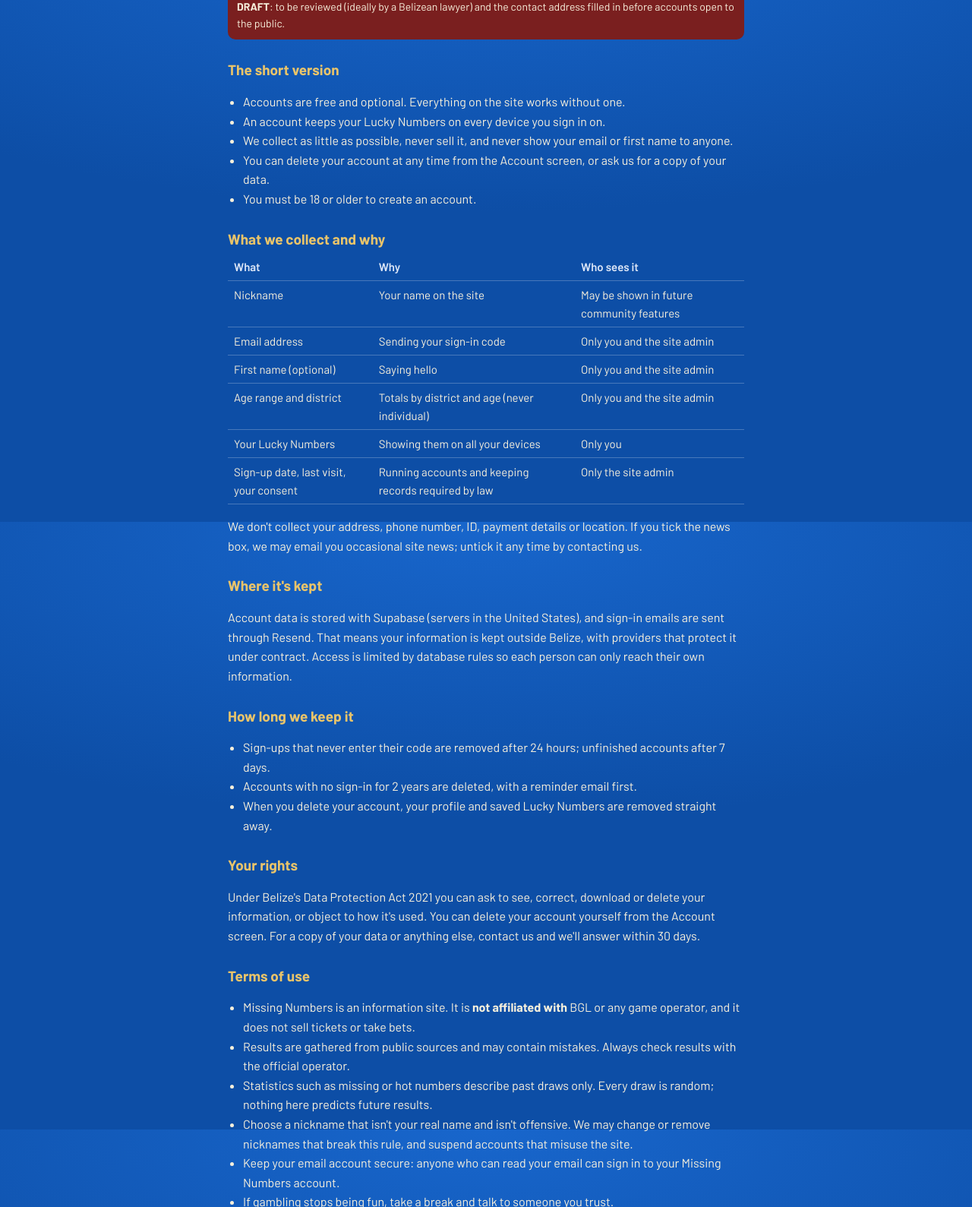
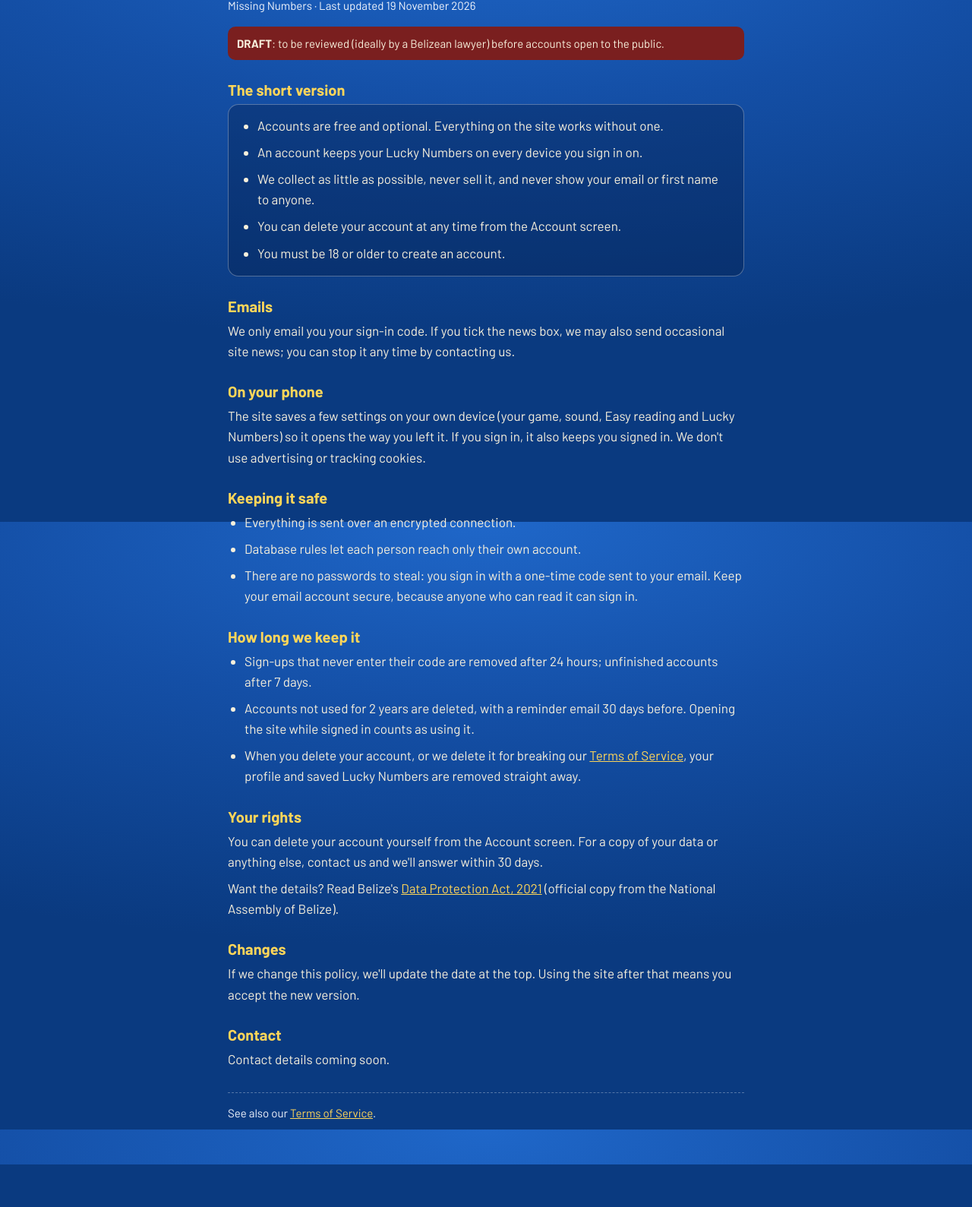
Before and after one commit to bitcoinbelizeai-ops/Missing-Numbers-Lotto, a plain HTML site: page preview/privacy.html in a window 1280 px wide. Shown: the part 113-1702 px from the top of the page at 76% size. After the commit the page ends 1646 px from the top, so only its background shows below. Drawn offline with Linux system fonts and the light colour scheme.

Commit message:
Add files via upload

```diff
--- a/preview/privacy.html
+++ b/preview/privacy.html
@@ -3,76 +3,73 @@
 <head>
 <meta charset="utf-8">
 <meta name="viewport" content="width=device-width,initial-scale=1,viewport-fit=cover">
-<title>Privacy and Terms · Missing Numbers</title>
+<meta name="theme-color" content="#094692">
+<title>Privacy Policy · Missing Numbers</title>
 <link rel="stylesheet" href="https://fonts.googleapis.com/css2?family=Outfit:wght@800&family=Barlow:wght@400;600;700&display=swap">
 <style>
-:root{--felt:#1866cc;--felt-deep:#0d4ea6;--gold:#e9c46a;--cream:#f7f0dc;--muted:#dde7f7;--line:rgba(255,255,255,.24);color-scheme:dark}
+:root{--felt:#144fa6;--felt-deep:#0a3a80;--felt-hi:#1f67c9;--panel:rgba(3,20,58,.30);--gold:#ffd659;--cream:#f7f0dc;--muted:#f1f5fc;--line:rgba(255,255,255,.30);color-scheme:dark}
 *{box-sizing:border-box}
-body{margin:0;font:16px/1.6 Barlow,system-ui,sans-serif;color:var(--cream);background:radial-gradient(120% 70% at 50% 0%,var(--felt) 0%,var(--felt-deep) 70%) fixed,var(--felt-deep);padding:24px max(16px,env(safe-area-inset-left)) 48px max(16px,env(safe-area-inset-right))}
+html{-webkit-text-size-adjust:100%}
+body{margin:0;font:17px/1.6 Barlow,system-ui,sans-serif;color:var(--cream);background:radial-gradient(120% 70% at 50% 0%,var(--felt-hi) 0%,var(--felt) 45%,var(--felt-deep) 100%) fixed,var(--felt-deep);padding:24px max(16px,env(safe-area-inset-left)) 48px max(16px,env(safe-area-inset-right))}
 main{max-width:680px;margin:0 auto}
-h1{font:800 28px/1.15 Outfit,Barlow,sans-serif;color:var(--gold);margin:0 0 4px}
-h2{font:700 19px/1.3 Barlow,sans-serif;color:var(--gold);margin:28px 0 6px}
-p,li{color:var(--cream)}ul{padding-left:20px}
-.meta{color:var(--muted);font-size:14px;margin:0 0 18px}
-.draft{background:#7a1f1f;border-radius:10px;padding:10px 12px;font-size:14px}
+.back{display:inline-block;margin:0 0 18px;font-weight:600;color:var(--gold);text-decoration:none}
+h1{font:800 30px/1.15 Outfit,Barlow,sans-serif;color:var(--gold);margin:0 0 4px;text-shadow:0 1px 2px rgba(0,0,0,.4)}
+h2{font:700 20px/1.3 Barlow,sans-serif;color:var(--gold);margin:26px 0 6px}
+p,li{margin:0 0 8px}ul{padding-left:22px;margin:0}
+.meta{color:var(--muted);font-size:15px;margin:0 0 16px}
+.draft{background:#7a1f1f;border-radius:10px;padding:10px 12px;font-size:15px;margin:0 0 6px}
+.box{background:var(--panel);border:1px solid var(--line);border-radius:14px;padding:14px 16px 8px}
 a{color:var(--gold)}
-table{border-collapse:collapse;width:100%;font-size:15px}td,th{border-bottom:1px solid var(--line);padding:6px 8px;text-align:left;vertical-align:top}th{color:var(--muted);font-weight:600}
-.wrapt{overflow-x:auto}
+.foot{margin-top:30px;padding-top:14px;border-top:1px dashed var(--line);font-size:15px;color:var(--muted)}
 </style>
 </head>
 <body>
 <main>
-  <h1>Privacy and Terms</h1>
-  <p class="meta">Missing Numbers · Version 2026-11 · Last updated 18 November 2026</p>
-  <p class="draft"><b>DRAFT</b>: to be reviewed (ideally by a Belizean lawyer) and the contact address filled in before accounts open to the public.</p>
+  <a class="back" href="./">← Back to Missing Numbers</a>
+  <h1>Privacy Policy</h1>
+  <p class="meta">Missing Numbers · Last updated 19 November 2026</p>
+  <p class="draft"><b>DRAFT</b>: to be reviewed (ideally by a Belizean lawyer) before accounts open to the public.</p>
 
   <h2>The short version</h2>
-  <ul>
+  <div class="box"><ul>
     <li>Accounts are free and optional. Everything on the site works without one.</li>
     <li>An account keeps your Lucky Numbers on every device you sign in on.</li>
     <li>We collect as little as possible, never sell it, and never show your email or first name to anyone.</li>
-    <li>You can delete your account at any time from the Account screen, or ask us for a copy of your data.</li>
+    <li>You can delete your account at any time from the Account screen.</li>
     <li>You must be 18 or older to create an account.</li>
+  </ul></div>
+
+  <h2>Emails</h2>
+  <p>We only email you your sign-in code. If you tick the news box, we may also send occasional site news; you can stop it any time by contacting us.</p>
+
+  <h2>On your phone</h2>
+  <p>The site saves a few settings on your own device (your game, sound, Easy reading and Lucky Numbers) so it opens the way you left it. If you sign in, it also keeps you signed in. We don't use advertising or tracking cookies.</p>
+
+  <h2>Keeping it safe</h2>
+  <ul>
+    <li>Everything is sent over an encrypted connection.</li>
+    <li>Database rules let each person reach only their own account.</li>
+    <li>There are no passwords to steal: you sign in with a one-time code sent to your email. Keep your email account secure, because anyone who can read it can sign in.</li>
   </ul>
-
-  <h2>What we collect and why</h2>
-  <div class="wrapt"><table>
-    <tr><th>What</th><th>Why</th><th>Who sees it</th></tr>
-    <tr><td>Nickname</td><td>Your name on the site</td><td>May be shown in future community features</td></tr>
-    <tr><td>Email address</td><td>Sending your sign-in code</td><td>Only you and the site admin</td></tr>
-    <tr><td>First name (optional)</td><td>Saying hello</td><td>Only you and the site admin</td></tr>
-    <tr><td>Age range and district</td><td>Totals by district and age (never individual)</td><td>Only you and the site admin</td></tr>
-    <tr><td>Your Lucky Numbers</td><td>Showing them on all your devices</td><td>Only you</td></tr>
-    <tr><td>Sign-up date, last visit, your consent</td><td>Running accounts and keeping records required by law</td><td>Only the site admin</td></tr>
-  </table></div>
-  <p>We don't collect your address, phone number, ID, payment details or location. If you tick the news box, we may email you occasional site news; untick it any time by contacting us.</p>
-
-  <h2>Where it's kept</h2>
-  <p>Account data is stored with Supabase (servers in the United States), and sign-in emails are sent through Resend. That means your information is kept outside Belize, with providers that protect it under contract. Access is limited by database rules so each person can only reach their own information.</p>
 
   <h2>How long we keep it</h2>
   <ul>
     <li>Sign-ups that never enter their code are removed after 24 hours; unfinished accounts after 7 days.</li>
-    <li>Accounts with no sign-in for 2 years are deleted, with a reminder email first.</li>
-    <li>When you delete your account, your profile and saved Lucky Numbers are removed straight away.</li>
+    <li>Accounts not used for 2 years are deleted, with a reminder email 30 days before. Opening the site while signed in counts as using it.</li>
+    <li>When you delete your account, or we delete it for breaking our <a href="terms.html">Terms of Service</a>, your profile and saved Lucky Numbers are removed straight away.</li>
   </ul>
 
   <h2>Your rights</h2>
-  <p>Under Belize's Data Protection Act 2021 you can ask to see, correct, download or delete your information, or object to how it's used. You can delete your account yourself from the Account screen. For a copy of your data or anything else, contact us and we'll answer within 30 days.</p>
+  <p>You can delete your account yourself from the Account screen. For a copy of your data or anything else, contact us and we'll answer within 30 days.</p>
+  <p>Want the details? Read Belize's <a href="https://www.nationalassembly.gov.bz/wp-content/uploads/2021/12/Act-No-45-of-2021-Data-Protection-Act.pdf" target="_blank" rel="noopener">Data Protection Act, 2021</a> (official copy from the National Assembly of Belize).</p>
 
-  <h2>Terms of use</h2>
-  <ul>
-    <li>Missing Numbers is an information site. It is <b>not affiliated with</b> BGL or any game operator, and it does not sell tickets or take bets.</li>
-    <li>Results are gathered from public sources and may contain mistakes. Always check results with the official operator.</li>
-    <li>Statistics such as missing or hot numbers describe past draws only. Every draw is random; nothing here predicts future results.</li>
-    <li>Choose a nickname that isn't your real name and isn't offensive. We may change or remove nicknames that break this rule, and suspend accounts that misuse the site.</li>
-    <li>Keep your email account secure: anyone who can read your email can sign in to your Missing Numbers account.</li>
-    <li>If gambling stops being fun, take a break and talk to someone you trust.</li>
-  </ul>
+  <h2>Changes</h2>
+  <p>If we change this policy, we'll update the date at the top. Using the site after that means you accept the new version.</p>
 
   <h2>Contact</h2>
-  <p>Email: <b>[contact email to be added]</b></p>
-  <p><a href="./">← Back to Missing Numbers</a></p>
+  <p>Contact details coming soon.</p>
+
+  <p class="foot">See also our <a href="terms.html">Terms of Service</a>.</p>
 </main>
 </body>
 </html>
```
Also changed, not shown: preview/app.js (+6 -2 lines), preview/index.html (+2 -2 lines), preview/terms.html (added, +85 -0 lines).
